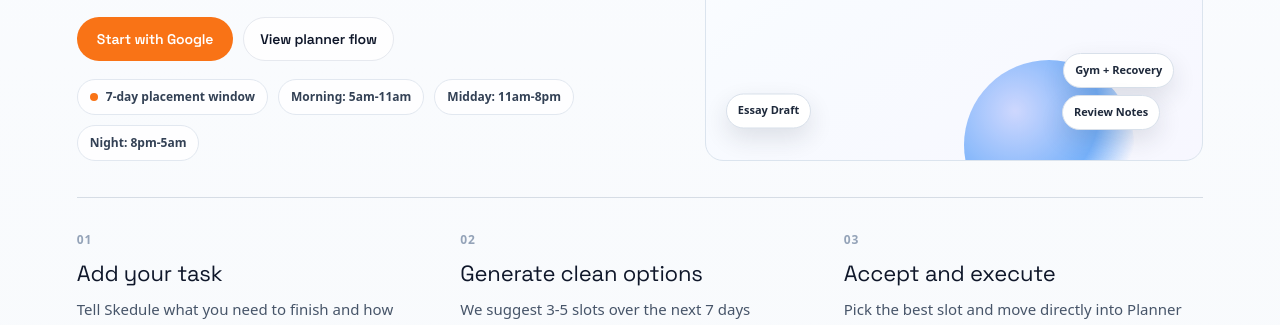
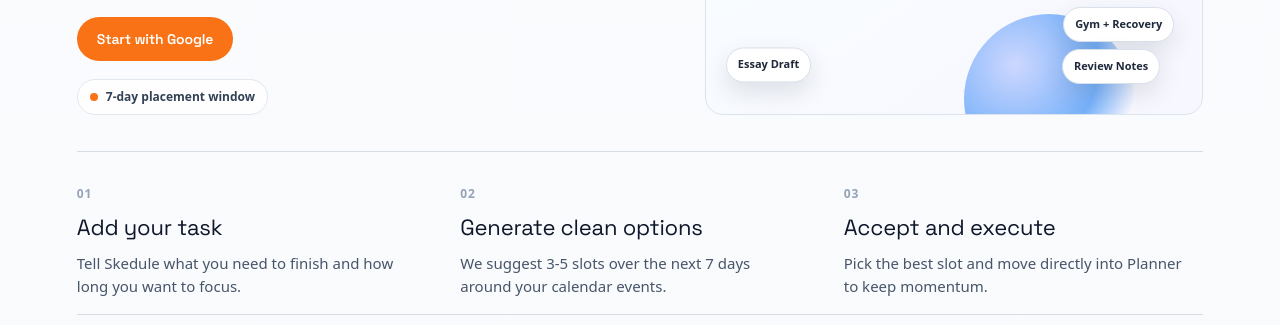
Before and after one commit to tnt07-t/skedule, a website: page frontend/index.html in a window 1280 px wide. Shown: the part 472-797 px from the top of the page. Drawn offline with nearby package versions, Linux system fonts and the light colour scheme; no server answers.

Commit message:
Removed unnecessary buttons from home page

```diff
--- a/frontend/index.html
+++ b/frontend/index.html
@@ -40,18 +40,12 @@
             </p>
             <div class="home-cta-row">
               <button id="btn-google-hero" class="px-5 py-3 btn-accent pill text-sm font-semibold">Start with Google</button>
-              <button id="btn-scroll-login" type="button" class="pill px-4 py-2 text-sm font-semibold bg-white/80 border border-[var(--panel-border)] text-[var(--text)] hover:bg-white">
-                View planner flow
-              </button>
             </div>
             <div class="home-metrics">
               <div class="metric-chip">
                 <span class="metric-dot"></span>
                 7-day placement window
               </div>
-              <div class="metric-chip">Morning: 5am-11am</div>
-              <div class="metric-chip">Midday: 11am-8pm</div>
-              <div class="metric-chip">Night: 8pm-5am</div>
             </div>
           </div>
           <div class="home-graphic" aria-hidden="true">
```
